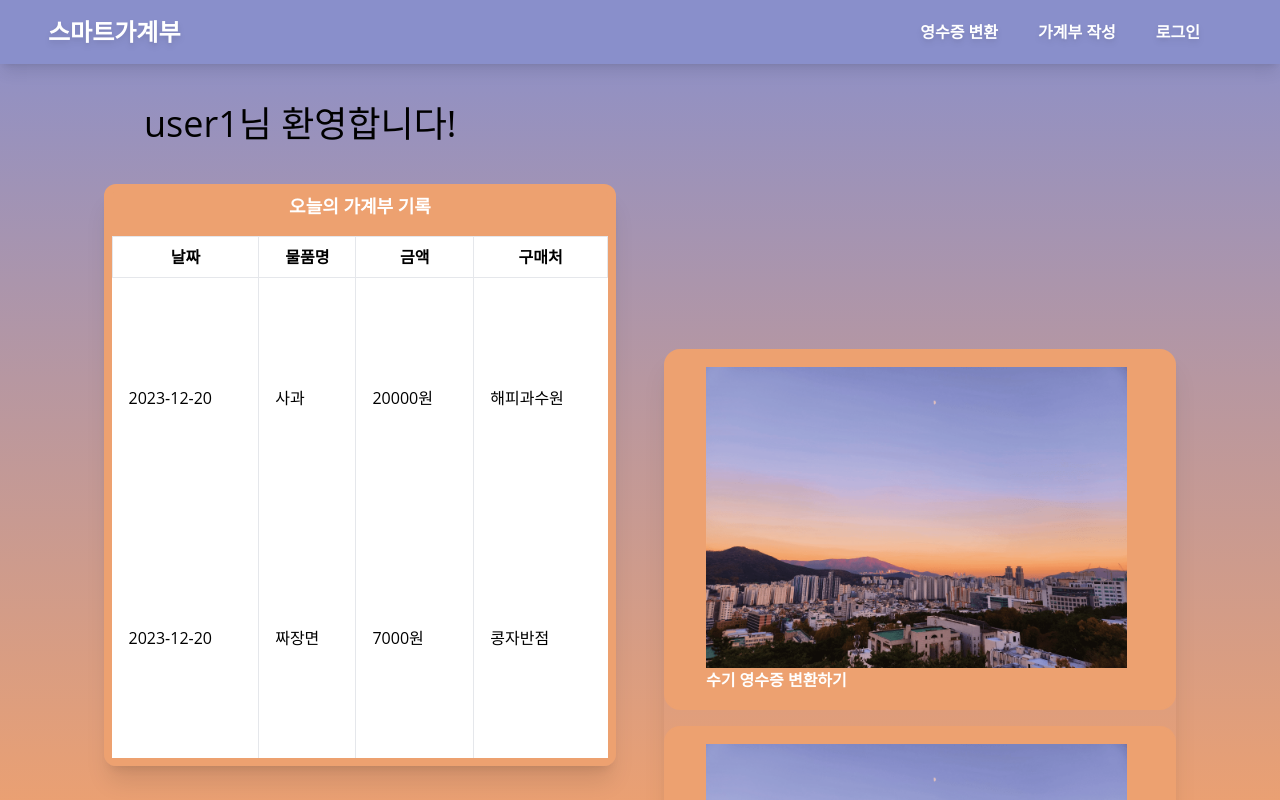
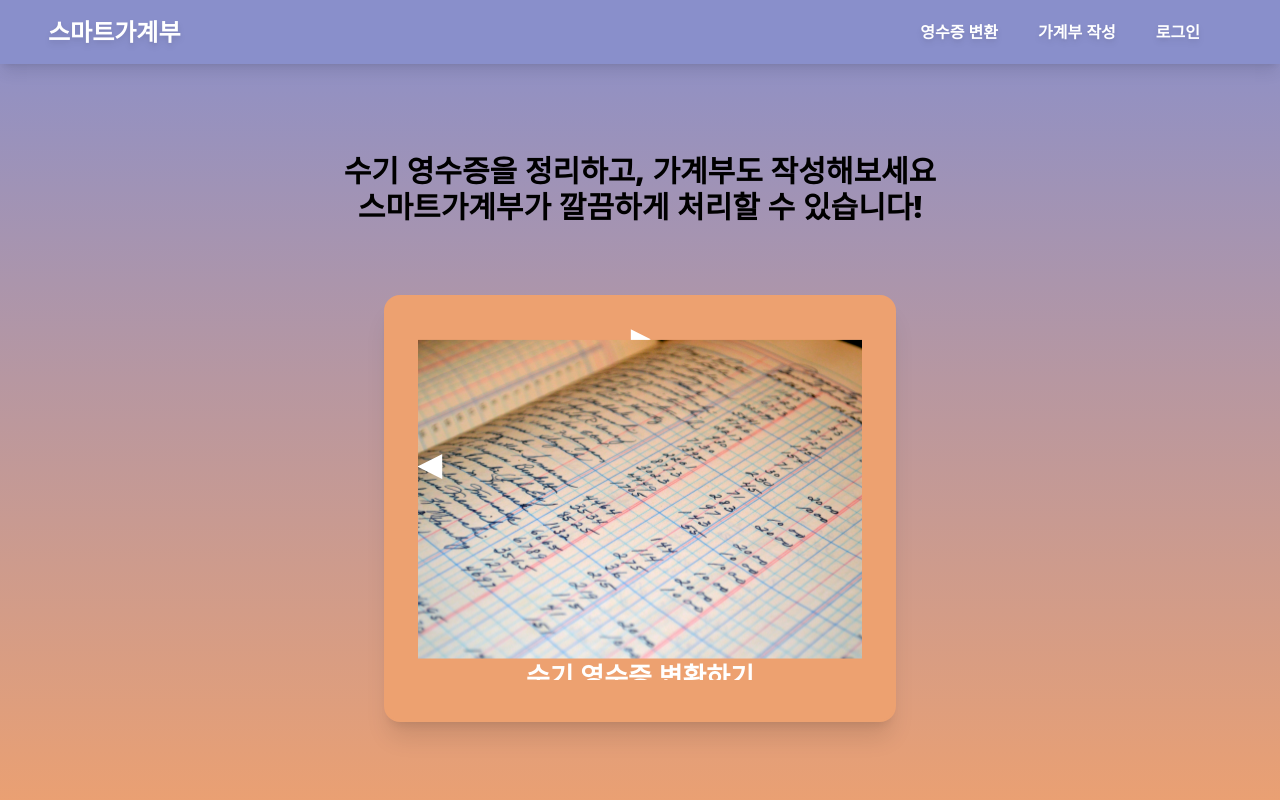
Before and after one commit to JisooOvO/DataAnalystProject-Frontend-YoungmanProject, a React (Create React App) app: page / in a window 1280 px wide. Shown: the top 800 px of the page. Built offline with nearby package versions, Linux system fonts and the light colour scheme.

Commit message:
update mainpage

```diff
--- /dev/null
+++ b/src/component/mainpage/Carousel.js
@@ -0,0 +1,39 @@
+import { useState } from "react";
+import "../../css/Carousel.css"
+
+const Carousel = ({ images }) => {
+
+    const [current, setCurrent] = useState(0);
+    const length = images.length;
+
+    const nextSlide = () => {
+        setCurrent(current === length - 1 ? 0 : current + 1);
+    };
+
+    const prevSlide = () => {
+        setCurrent(current === 0 ? length - 1 : current - 1);
+    };
+
+    if (!Array.isArray(images) || images.length <= 0) {
+        return null;
+    }
+
+    return (
+        <div className="carousel">
+            <span className="left-arrow" onClick={prevSlide}>◀</span>
+            <span className="right-arrow" onClick={nextSlide}>▶</span>
+            {images.map((item, index) => (
+                <div className={index === current ? "slide active" : "slide"} key={index}>
+                {index === current && (
+                    <>
+                    <img src={item.src} alt="travel image" className='image' />
+                    <div className="image-text">{item.text}</div>
+                    </>
+                    )}
+               </div>
+            ))}
+        </div>
+    )
+}
+
+export default Carousel
--- a/src/component/mainpage/MainButton.js
+++ b/src/component/mainpage/MainButton.js
@@ -1,17 +1,30 @@
 import React from 'react'
-import ExampleImage from '../../image/loginBackgroundImg.png'
+import HandwrittenReceiptImage from "../../image/handwrittenReceipt.jpg"
+import AccountBookImage from "../../image/AccountBook.jpg"
+import { useNavigate } from 'react-router-dom'
+import Carousel from './Carousel'
 const MainButton = () => {
+
+  const imagesData = [
+    {
+    src : HandwrittenReceiptImage,
+    text : "수기 영수증 변환하기"
+    },
+    {
+      src : AccountBookImage,
+      text : "가계부 이미지"
+    }
+  ];
+
+  const navigate = useNavigate();
+
+
   return (
-    <div className="flex flex-col gap-4 mt-16 shadow-xl">
-      <div className=" bg-[#EDA170] text-white font-bold border-2 py-4 pl-10 border-[#EDA170] rounded-2xl w-full h-full">
-        <img className='w-[90%] h-[70%]' src={ExampleImage} />
-        수기 영수증 변환하기
+      <div className="p-10 text-2xl hover:cursor-pointer px-8 pt-6 text-center shadow-xl bg-[#EDA170] text-white font-bold border-2 border-[#EDA170] rounded-2xl">
+        <Carousel images={imagesData}
+
+        />
       </div>
-      <div className="bg-[#EDA170] text-white font-bold border-2 py-4 pl-10 border-[#EDA170] rounded-2xl w-full h-full">
-        <img className='w-[90%] h-[70%]' src={ExampleImage} />
-        가계부 작성하기
-      </div>
-    </div>
   )
 }
 
--- /dev/null
+++ b/src/component/mainpage/SideButton.js
@@ -0,0 +1,8 @@
+
+const SideButton = ({ where }) => {
+  return (
+    <button className="h-12 animate-pulse text-4xl text-[PURPLE] hover:scale-125">{where}</button>
+  )
+}
+
+export default SideButton
--- a/src/component/mainpage/UserList.js
+++ b/src/component/mainpage/UserList.js
@@ -1,9 +1,6 @@
-import MainTable from "./MainTable"
-
 const UserList = () => {
   return (
     <div className="shadow-xl rounded-xl">
-    <MainTable />
   </div>
   )
 }
--- /dev/null
+++ b/src/css/Carousel.css
@@ -0,0 +1,40 @@
+.carousel {
+    position: relative;
+    margin: auto;
+    overflow: hidden;
+}
+
+.slide {
+    opacity: 0;
+    transition-duration: 1s ease;
+}
+
+.slide.active {
+    opacity: 1;
+    transition-duration: 1s;
+    transform: scale(1.08);
+}
+
+.image {
+    width: 100%;
+    height: auto;
+}
+
+.left-arrow, right-arrow {
+    position: absolute;
+    top: 40%;
+    transform: translateY(-50%);
+    font-size: 30px;
+    color: white;
+    z-index: 10;
+    cursor: pointer;
+    user-select: none;
+}
+
+.left-arrow {
+    left: 0;
+}
+
+.right-arrow {
+    right: 0;
+}
--- a/src/page/MainPage.js
+++ b/src/page/MainPage.js
@@ -1,20 +1,19 @@
 import MainButton from '../component/mainpage/MainButton';
-import UserList from '../component/mainpage/UserList';
 
 const MainPage = () => {
 
   return (
-    <main className='flex flex-col justify-center items-center'>
-      <div className="flex justify-center items-center w-[100%] h-[100%] gap-12">
-        <div className='w-[40%] h-[100%] '>
-          <h1 className='text-2xl md:text-4xl m-10'>user1님 환영합니다!</h1>
-          <UserList />
-        </div>
-        <div className="w-[40%] h-[40%]">
+    <div className='w-full h-full flex flex-col justify-center items-center'>
+      <h1 className='h-[12%] font-extrabold text-center text-2xl md:text-3xl'>수기 영수증을 정리하고, 가계부도 작성해보세요
+        <br />
+        스마트가계부가 깔끔하게 처리할 수 있습니다!
+      </h1>
+      <div className='w-[40%] h-[55%] flex items-center gap-12 mt-16'>
+        <div className="">
           <MainButton />
         </div>
       </div>
-    </main>
+    </div>
   )
 }
 
```
Also changed, not shown: src/image/AccountBook.jpg (added), src/image/handwrittenReceipt.jpg (added).
